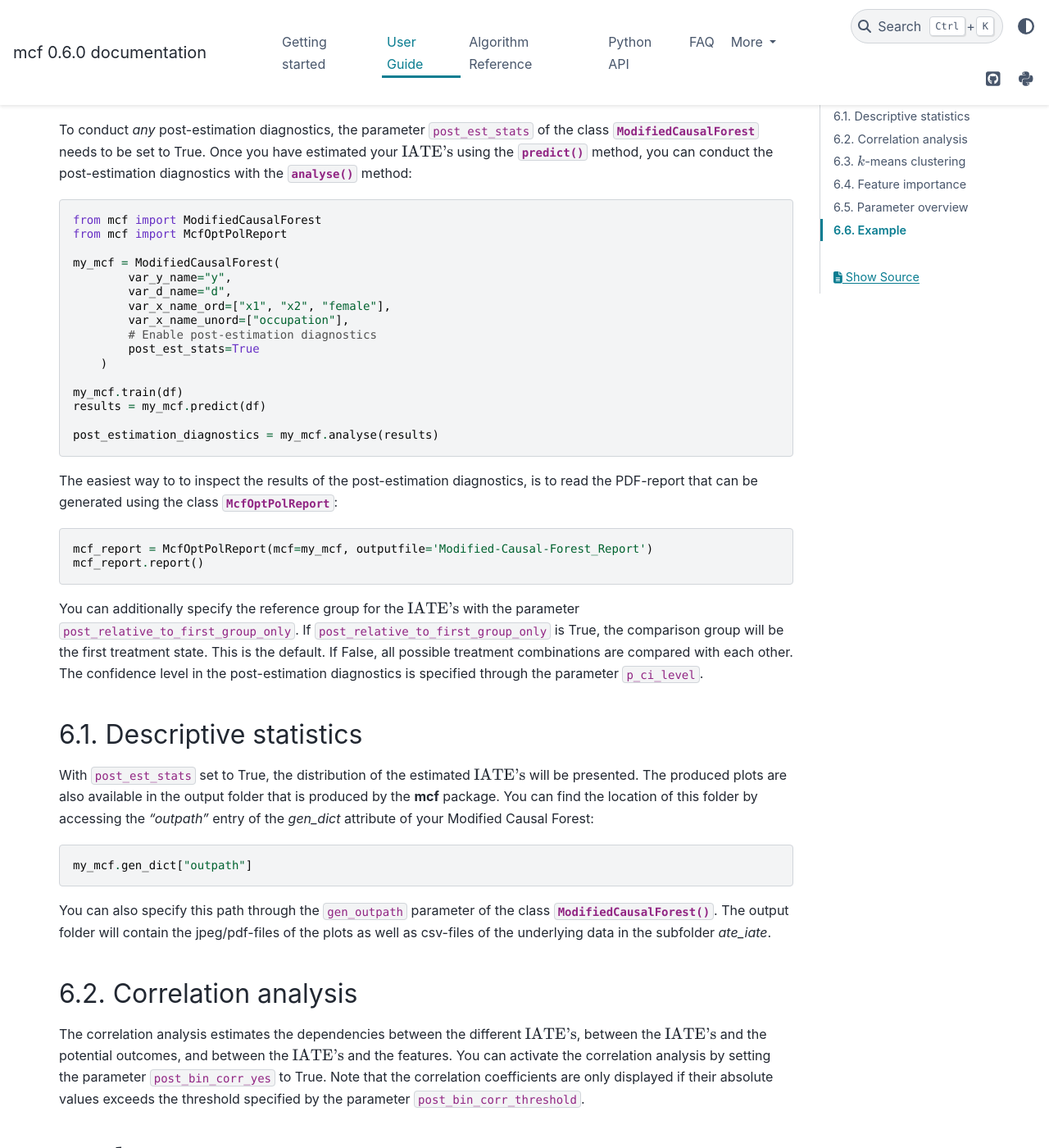
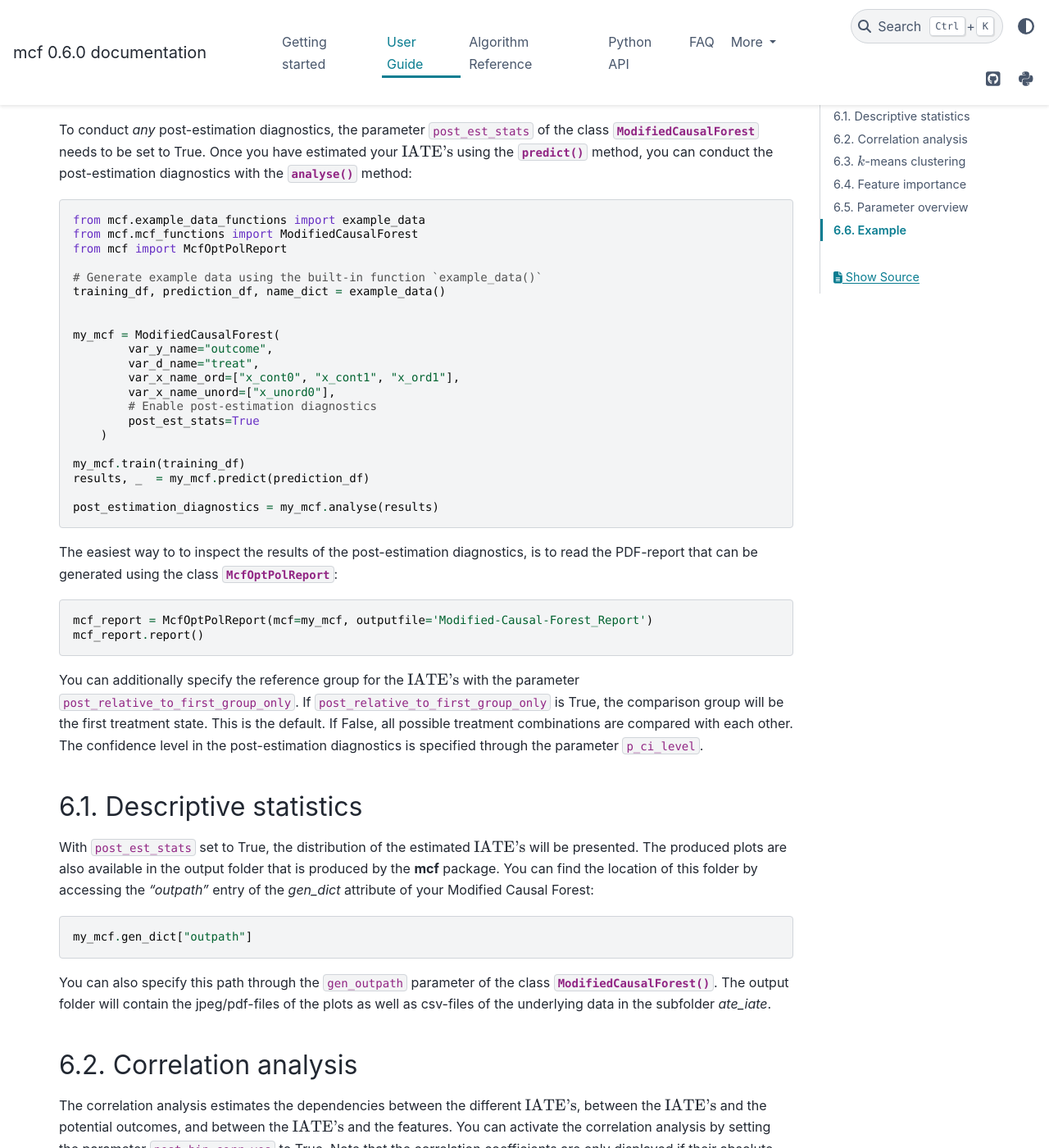
Before and after one commit to MCFpy/mcf, a Sphinx documentation site: the page built from docs/source/user_guide/post_estimation_diagnostics.rst, in a window 1280 px wide and 1400 px high, scrolled down 333 px. Shown: the whole window at 82% size. Built offline with Sphinx 7.4.7 and the PyData theme 0.15.4, drawn with Linux system fonts in a browser that asks for light colours; some of the changed text lies outside the part shown.

Commit message:
Update post_estimation_diagnostics.rst

```diff
--- a/docs/source/user_guide/post_estimation_diagnostics.rst
+++ b/docs/source/user_guide/post_estimation_diagnostics.rst
@@ -12,20 +12,25 @@
 
 .. code-block:: python
 
-    from mcf import ModifiedCausalForest
+    from mcf.example_data_functions import example_data
+    from mcf.mcf_functions import ModifiedCausalForest
     from mcf import McfOptPolReport
 
+    # Generate example data using the built-in function `example_data()`
+    training_df, prediction_df, name_dict = example_data()
+
+
     my_mcf = ModifiedCausalForest(
-            var_y_name="y",
-            var_d_name="d",
-            var_x_name_ord=["x1", "x2", "female"],
-            var_x_name_unord=["occupation"],
+            var_y_name="outcome",
+            var_d_name="treat",
+            var_x_name_ord=["x_cont0", "x_cont1", "x_ord1"],
+            var_x_name_unord=["x_unord0"],
             # Enable post-estimation diagnostics
             post_est_stats=True
         )
 
-    my_mcf.train(df)
-    results = my_mcf.predict(df)
+    my_mcf.train(training_df)
+    results, _  = my_mcf.predict(prediction_df)
 
     post_estimation_diagnostics = my_mcf.analyse(results)
 
@@ -64,23 +69,27 @@
 
 .. code-block:: python
 
-    from mcf import ModifiedCausalForest
+    from mcf.example_data_functions import example_data
+    from mcf.mcf_functions import ModifiedCausalForest
     from mcf import McfOptPolReport
 
+    # Generate example data using the built-in function `example_data()`
+    training_df, prediction_df, name_dict = example_data()
+
     my_mcf = ModifiedCausalForest(
-            var_y_name="y",
-            var_d_name="d",
-            var_x_name_ord=["x1", "x2", "female"],
-            var_x_name_unord=["occupation"],
+            var_y_name="outcome",
+            var_d_name="treat",
+            var_x_name_ord=["x_cont0", "x_cont1", "x_ord1"],
+            var_x_name_unord=["x_unord0"],
             post_est_stats=True,
             # Perform k-means clustering
             post_kmeans_yes=True
         )
 
-    my_mcf.train(df)
-    results = my_mcf.predict(df)
+    my_mcf.train(training_df)
+    results, _  = my_mcf.predict(prediction_df)
 
-    post_estimation_diagnostics = my_mcf.analyse(results)
+    post_estimation_diagnostics, _ = my_mcf.analyse(results)
 
 The report obtained through the class :py:class:`~reporting.McfOptPolReport` will contain descriptive statistics of the :math:`\text{IATE's}`, the potential outcomes and the features for each cluster.
 
@@ -144,14 +153,18 @@
 
 .. code-block:: python
 
-    from mcf import ModifiedCausalForest
+    from mcf.example_data_functions import example_data
+    from mcf.mcf_functions import ModifiedCausalForest
     from mcf import McfOptPolReport
 
+    # Generate example data using the built-in function `example_data()`
+    training_df, prediction_df, name_dict = example_data()
+
     my_mcf = ModifiedCausalForest(
-            var_y_name="y",
-            var_d_name="d",
-            var_x_name_ord=["x1", "x2", "female"],
-            var_x_name_unord=["occupation"],
+            var_y_name="outcome",
+            var_d_name="treat",
+            var_x_name_ord=["x_cont0", "x_cont1", "x_ord1"],
+            var_x_name_unord=["x_unord0"],
             p_ci_level=0.95,
             # Parameters for post-estimation diagnostics
             post_est_stats=True,
@@ -166,11 +179,11 @@
             post_plots=True
         )
 
-    my_mcf.train(df)
-    results = my_mcf.predict(df)
+    my_mcf.train(training_df)
+    results, _  = my_mcf.predict(prediction_df)
 
     # Compute the post-estimation diagnostics
-    post_estimation_diagnostics = my_mcf.analyse(results)
+    post_estimation_diagnostics, _ = my_mcf.analyse(results)
 
     # Access cluster memberships (column 'IATE_Cluster')
     post_estimation_diagnostics["iate_data_df"]
```
